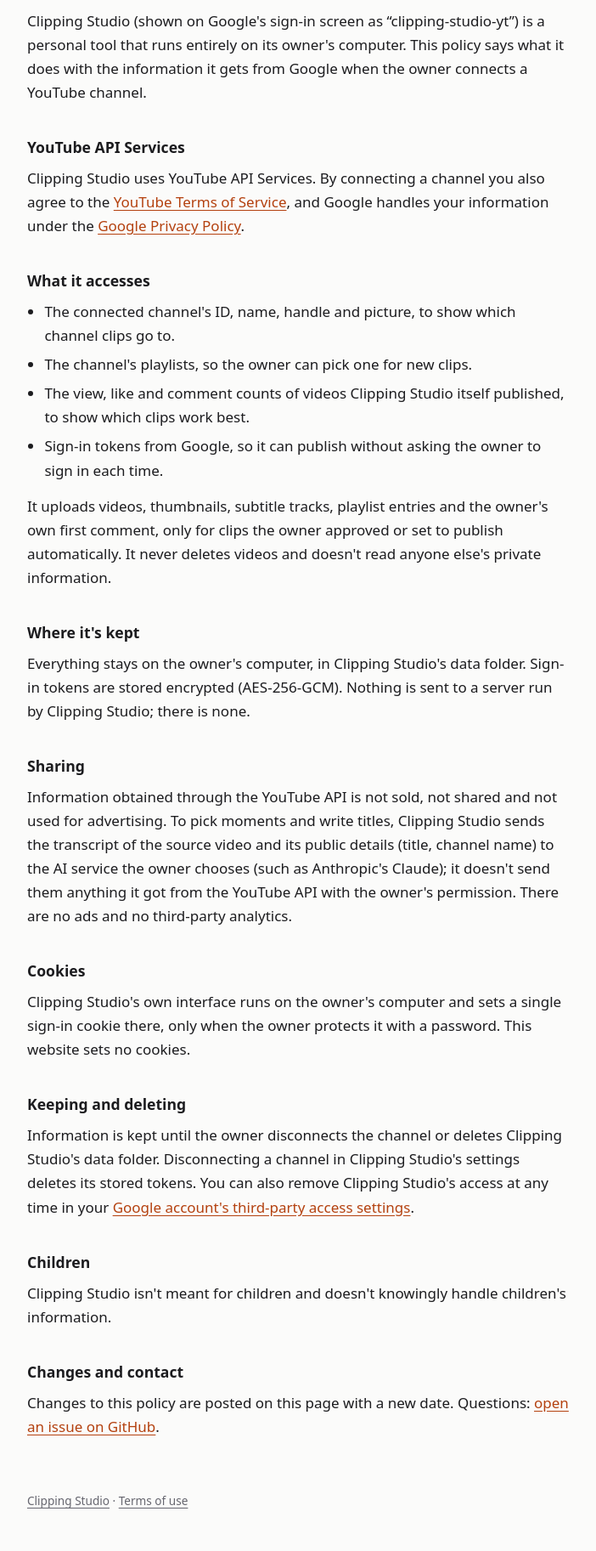
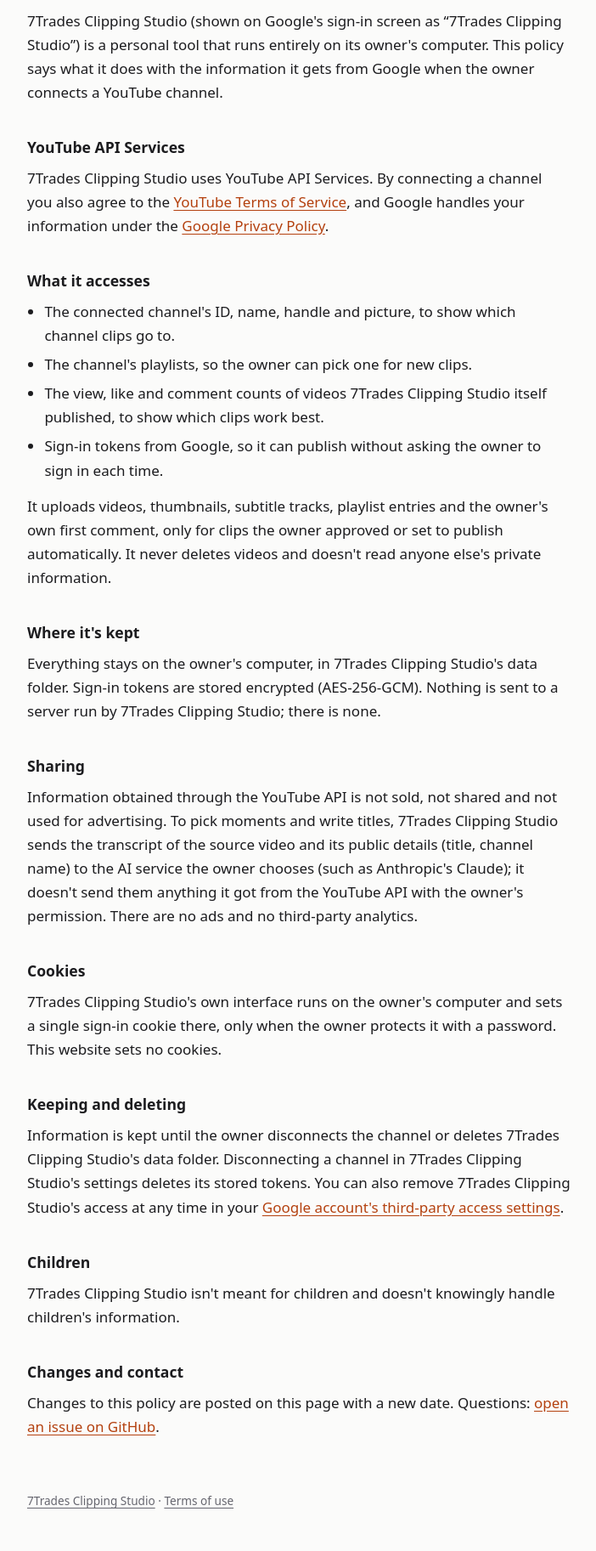
Before and after one commit to HarshGhetia/clipping-studio-site, a plain HTML site: page privacy.html in a window 1280 px wide. Shown: the part 169-1994 px from the top of the page at 85% size, without its empty margins (288-990 px from the left). Drawn offline with Linux system fonts and the light colour scheme.

Commit message:
Name the app 7Trades Clipping Studio; add Search Console verification

```diff
--- a/privacy.html
+++ b/privacy.html
@@ -3,47 +3,47 @@
 <head>
 <meta charset="utf-8">
 <meta name="viewport" content="width=device-width, initial-scale=1">
-<title>Privacy policy · Clipping Studio</title>
+<title>Privacy policy · 7Trades Clipping Studio</title>
 <link rel="stylesheet" href="style.css">
 </head>
 <body>
 <main>
-  <p class="eyebrow"><a href="./">Clipping Studio</a></p>
+  <p class="eyebrow"><a href="./">7Trades Clipping Studio</a></p>
   <h1>Privacy policy</h1>
   <p class="muted">Last updated 13 November 2026</p>
 
-  <p>Clipping Studio (shown on Google's sign-in screen as “clipping-studio-yt”) is a personal tool that runs entirely on its owner's computer. This policy says what it does with the information it gets from Google when the owner connects a YouTube channel.</p>
+  <p>7Trades Clipping Studio (shown on Google's sign-in screen as “7Trades Clipping Studio”) is a personal tool that runs entirely on its owner's computer. This policy says what it does with the information it gets from Google when the owner connects a YouTube channel.</p>
 
   <h2>YouTube API Services</h2>
-  <p>Clipping Studio uses YouTube API Services. By connecting a channel you also agree to the <a href="https://www.youtube.com/t/terms">YouTube Terms of Service</a>, and Google handles your information under the <a href="https://policies.google.com/privacy">Google Privacy Policy</a>.</p>
+  <p>7Trades Clipping Studio uses YouTube API Services. By connecting a channel you also agree to the <a href="https://www.youtube.com/t/terms">YouTube Terms of Service</a>, and Google handles your information under the <a href="https://policies.google.com/privacy">Google Privacy Policy</a>.</p>
 
   <h2>What it accesses</h2>
   <ul>
     <li>The connected channel's ID, name, handle and picture, to show which channel clips go to.</li>
     <li>The channel's playlists, so the owner can pick one for new clips.</li>
-    <li>The view, like and comment counts of videos Clipping Studio itself published, to show which clips work best.</li>
+    <li>The view, like and comment counts of videos 7Trades Clipping Studio itself published, to show which clips work best.</li>
     <li>Sign-in tokens from Google, so it can publish without asking the owner to sign in each time.</li>
   </ul>
   <p>It uploads videos, thumbnails, subtitle tracks, playlist entries and the owner's own first comment, only for clips the owner approved or set to publish automatically. It never deletes videos and doesn't read anyone else's private information.</p>
 
   <h2>Where it's kept</h2>
-  <p>Everything stays on the owner's computer, in Clipping Studio's data folder. Sign-in tokens are stored encrypted (AES-256-GCM). Nothing is sent to a server run by Clipping Studio; there is none.</p>
+  <p>Everything stays on the owner's computer, in 7Trades Clipping Studio's data folder. Sign-in tokens are stored encrypted (AES-256-GCM). Nothing is sent to a server run by 7Trades Clipping Studio; there is none.</p>
 
   <h2>Sharing</h2>
-  <p>Information obtained through the YouTube API is not sold, not shared and not used for advertising. To pick moments and write titles, Clipping Studio sends the transcript of the source video and its public details (title, channel name) to the AI service the owner chooses (such as Anthropic's Claude); it doesn't send them anything it got from the YouTube API with the owner's permission. There are no ads and no third-party analytics.</p>
+  <p>Information obtained through the YouTube API is not sold, not shared and not used for advertising. To pick moments and write titles, 7Trades Clipping Studio sends the transcript of the source video and its public details (title, channel name) to the AI service the owner chooses (such as Anthropic's Claude); it doesn't send them anything it got from the YouTube API with the owner's permission. There are no ads and no third-party analytics.</p>
 
   <h2>Cookies</h2>
-  <p>Clipping Studio's own interface runs on the owner's computer and sets a single sign-in cookie there, only when the owner protects it with a password. This website sets no cookies.</p>
+  <p>7Trades Clipping Studio's own interface runs on the owner's computer and sets a single sign-in cookie there, only when the owner protects it with a password. This website sets no cookies.</p>
 
   <h2>Keeping and deleting</h2>
-  <p>Information is kept until the owner disconnects the channel or deletes Clipping Studio's data folder. Disconnecting a channel in Clipping Studio's settings deletes its stored tokens. You can also remove Clipping Studio's access at any time in your <a href="https://myaccount.google.com/permissions">Google account's third-party access settings</a>.</p>
+  <p>Information is kept until the owner disconnects the channel or deletes 7Trades Clipping Studio's data folder. Disconnecting a channel in 7Trades Clipping Studio's settings deletes its stored tokens. You can also remove 7Trades Clipping Studio's access at any time in your <a href="https://myaccount.google.com/permissions">Google account's third-party access settings</a>.</p>
 
   <h2>Children</h2>
-  <p>Clipping Studio isn't meant for children and doesn't knowingly handle children's information.</p>
+  <p>7Trades Clipping Studio isn't meant for children and doesn't knowingly handle children's information.</p>
 
   <h2>Changes and contact</h2>
   <p>Changes to this policy are posted on this page with a new date. Questions: <a href="https://github.com/HarshGhetia/clipping-studio-site/issues">open an issue on GitHub</a>.</p>
 </main>
-<footer><a href="./">Clipping Studio</a> · <a href="terms.html">Terms of use</a></footer>
+<footer><a href="./">7Trades Clipping Studio</a> · <a href="terms.html">Terms of use</a></footer>
 </body>
 </html>
```
Also changed, not shown: google2a5779d4de97d67e.html (added, +1 -0 lines), index.html (+6 -6 lines), terms.html (+6 -6 lines).
